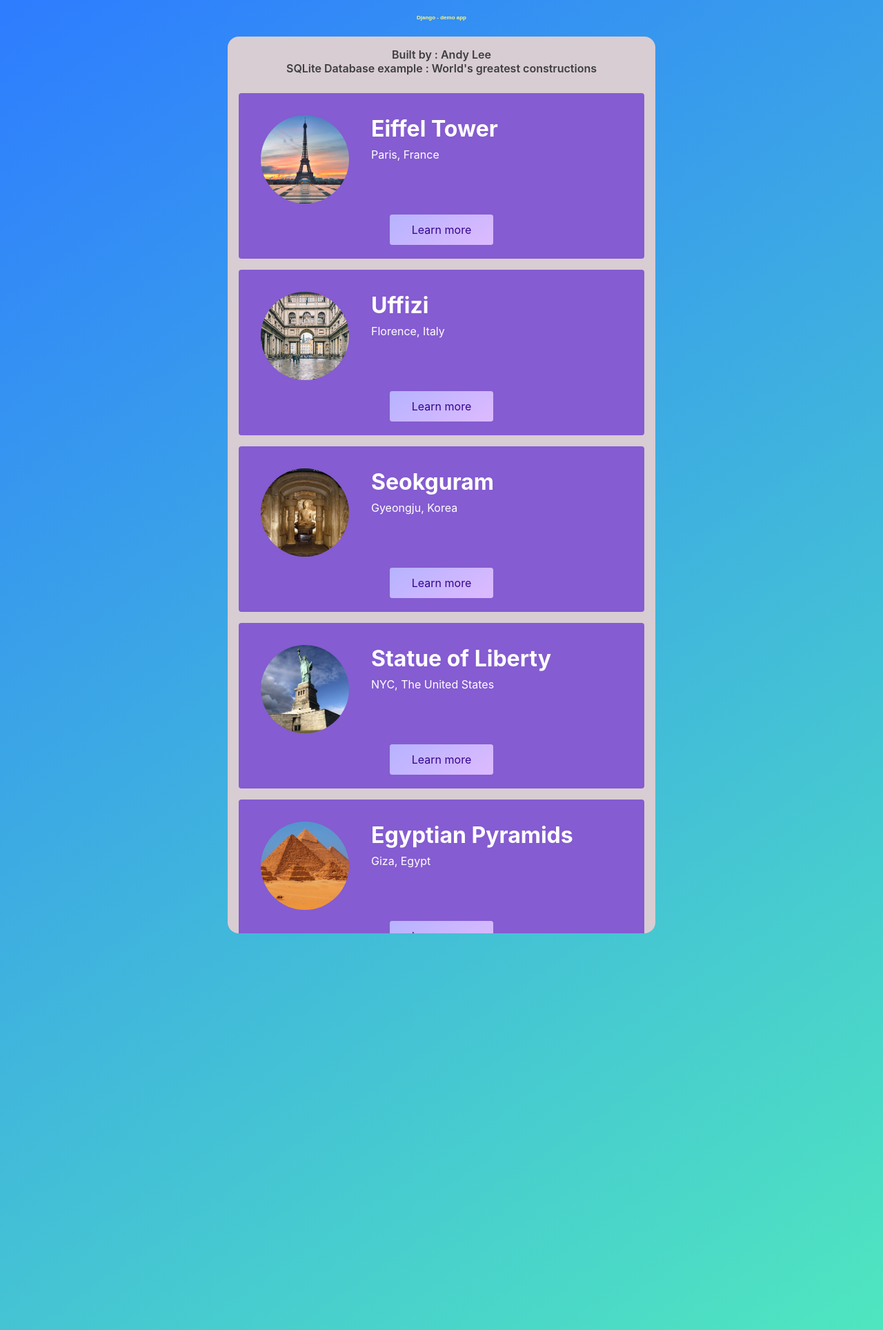
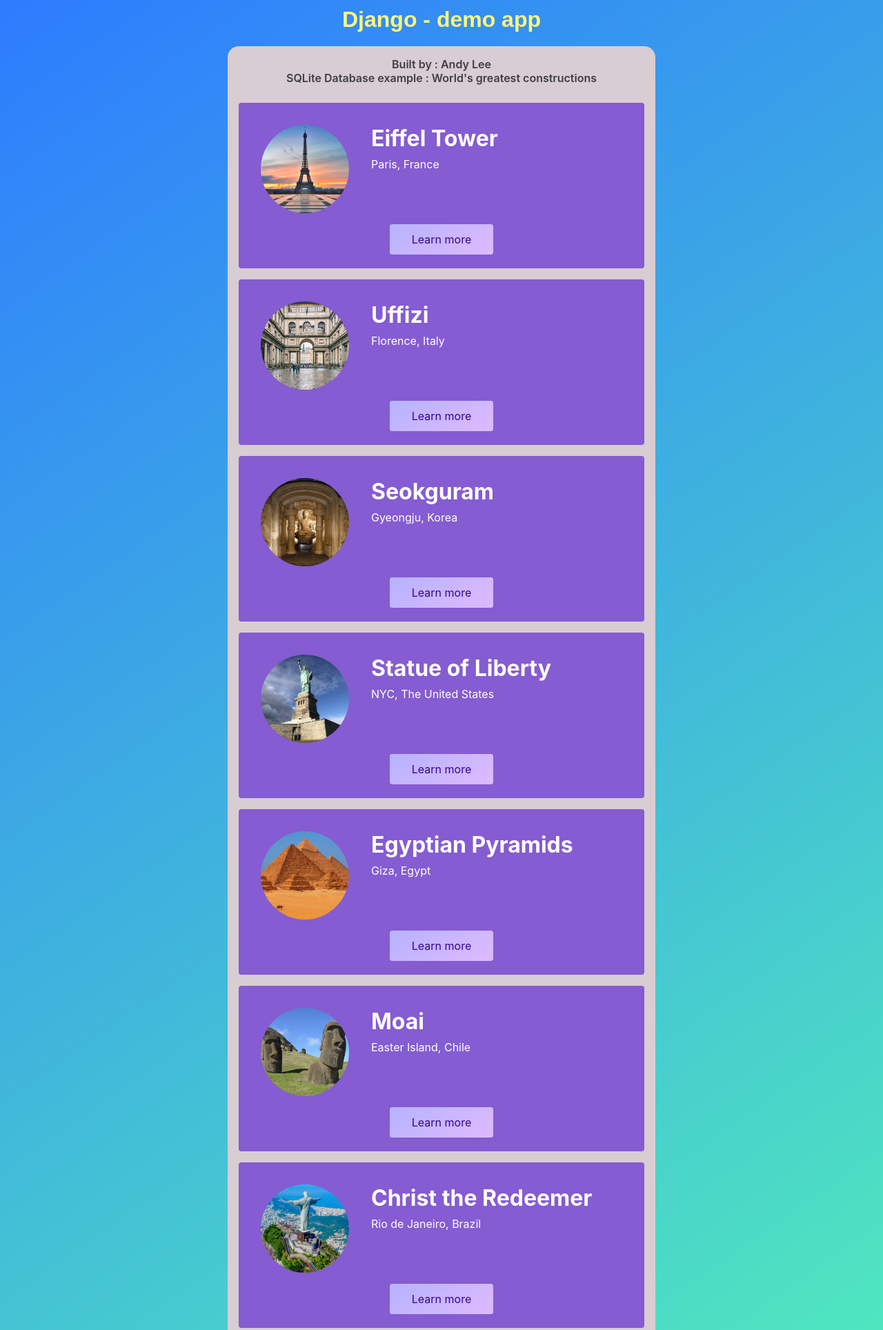
Before and after one commit to AndyLeezard/django_demo, a Django app: page /mainapp/ in a window 1280 px wide. Shown: the top 1928 px of the page at 69% size. Run offline with Django 3.2, Linux system fonts and the light colour scheme; data comes from the database, SQL or seed files in the repository; both versions use the stored data as it was after the commit.

Commit message:
22 September 2021

```diff
--- a/mainapp/static/mainapp/styles/base.css
+++ b/mainapp/static/mainapp/styles/base.css
@@ -32,7 +32,7 @@ code {
 }
 
 .listcontainer {
-    max-height: 50vh;
+    max-height: 85vh;
     background-color: #D8CDD2;
     border-radius: 1rem;
     overflow: auto;
@@ -69,7 +69,7 @@ button:hover,
 }
 
 #main-logo {
-    font-size: 0.5rem;
+    font-size: 2rem;
     font-family: 'Roboto Slab', sans-serif;
     text-decoration: none;
     color: #FFF778;
```
Also changed, not shown: db.sqlite3, uploads/images/Eiffel_vLH89a4.jpg (renamed from uploads/images/Eiffel.jpg).
